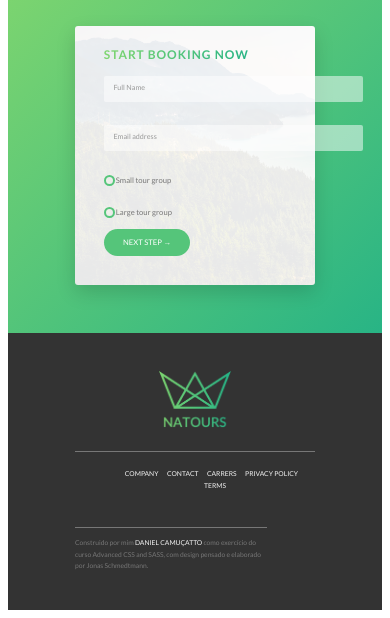
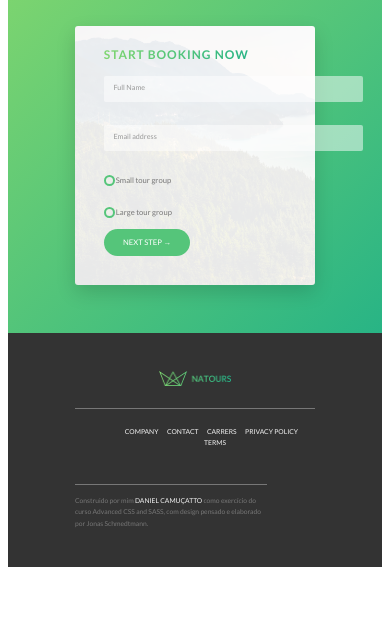
Before and after one commit to DanielCamucatto/myNatours, a website: page index.html in a window 390 px wide. Shown: the part 4040-4658 px from the top of the page. After the commit the page ends 4615 px from the top, so only its background shows below. Drawn offline with Linux system fonts and the light colour scheme.

Commit message:
responsive images in HTML - art direction and desnity switching

```diff
--- a/index.html
+++ b/index.html
@@ -330,7 +330,10 @@
     </main>
     <footer class="footer">
         <div class="footer__logo-box">
-            <img src="img/logo-green-2x.png" alt="Full logo" class="footer__logo">
+            <picture class="footer__logo">
+                <source srcset="img/logo-green-small-1x.png 1x, img/logo-green-small-2x.png 2x" media="(max-width:37.5em)">
+                <img srcset="img/logo-green-1x.png 1x, img/logo-green-2x.png 2x" alt="Full logo" class="footer__logo">
+            </picture>
         </div>
         <div class="row">
             <div class="col-1-of-2">
```
